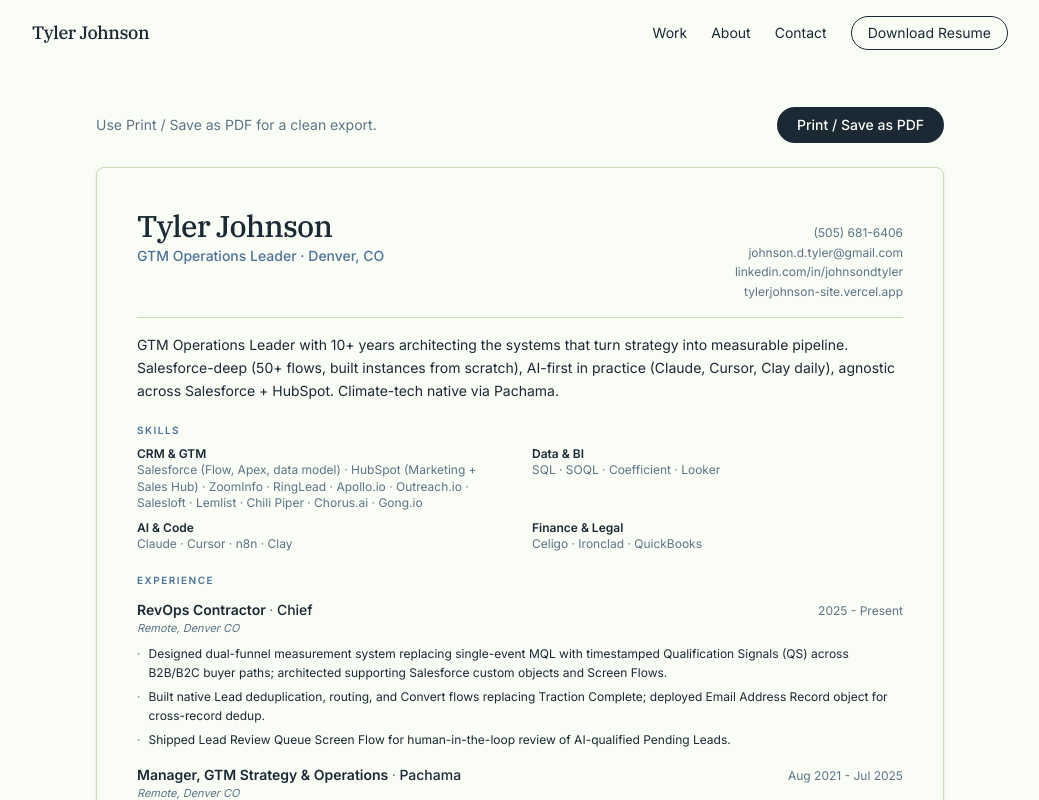
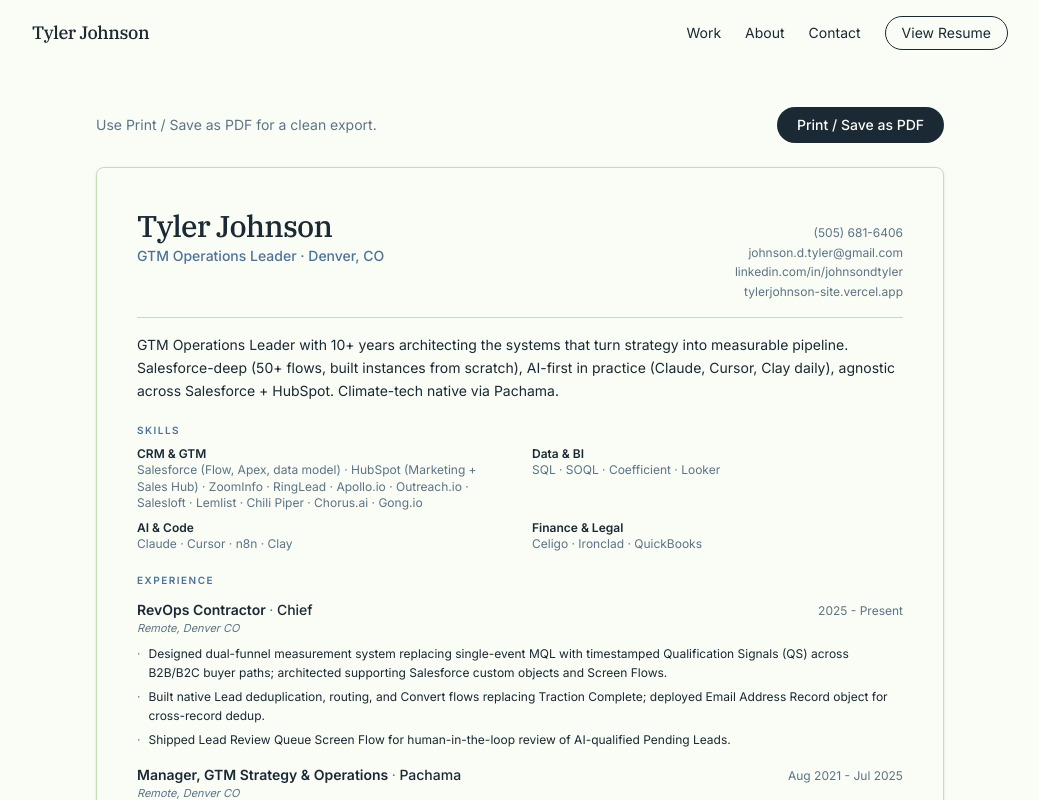
Before and after one commit to BurqueBone/tylerjohnson-site, a Next.js app: page /resume in a window 1280 px wide. Shown: the top 800 px of the page, without its empty margins (120-1159 px from the left). Built offline with nearby package versions, Linux system fonts and the light colour scheme.

Commit message:
feat: repoint resume buttons to /resume (live HTML, was /resume.pdf)

```diff
--- a/app/components/Contact.tsx
+++ b/app/components/Contact.tsx
@@ -2,7 +2,7 @@
   { label: "Email", href: "mailto:johnson.d.tyler@gmail.com", external: false },
   { label: "LinkedIn", href: "https://www.linkedin.com/in/johnsondtyler/", external: true },
   { label: "GitHub", href: "https://github.com/BurqueBone", external: true },
-  { label: "Download Resume", href: "/resume.pdf", external: false, download: "TylerJohnson-Resume.pdf" },
+  { label: "View Resume", href: "/resume", external: false },
 ];
 
 const DEFAULT_POSITIONING =
--- a/app/components/Nav.tsx
+++ b/app/components/Nav.tsx
@@ -22,12 +22,11 @@
             Contact
           </a>
           <a
-            href="/resume.pdf"
-            download="TylerJohnson-Resume.pdf"
+            href="/resume"
             className="rounded-full border border-ink px-4 py-1.5 text-sm hover:border-accent hover:text-accent"
           >
             <span className="sm:hidden">Resume</span>
-            <span className="hidden sm:inline">Download Resume</span>
+            <span className="hidden sm:inline">View Resume</span>
           </a>
         </div>
       </div>
```
